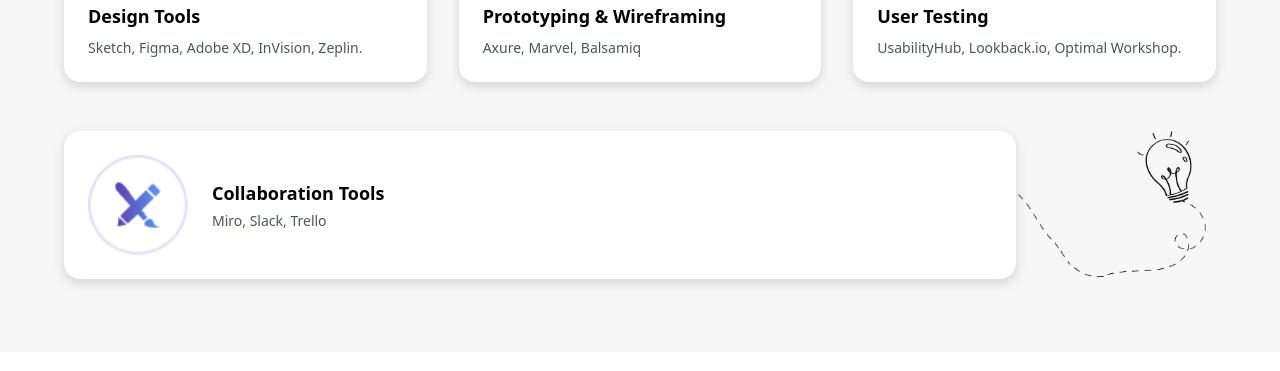
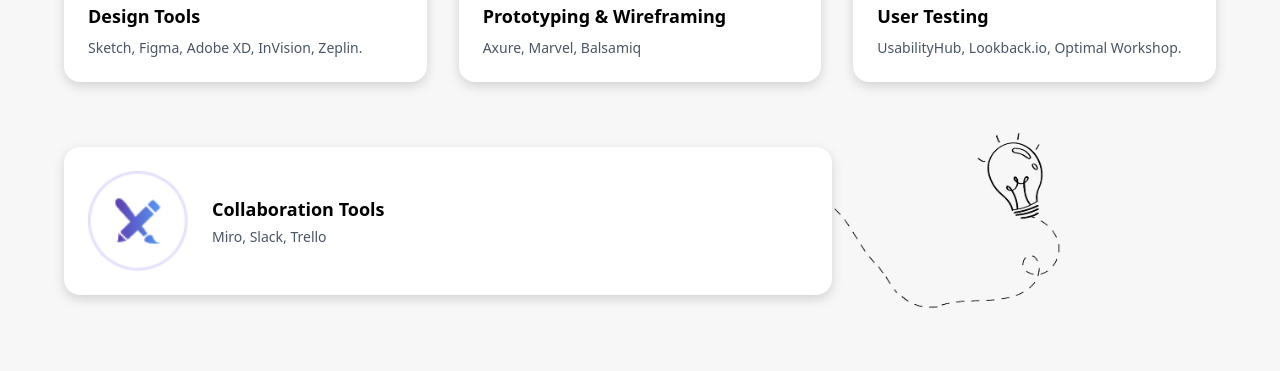
Before and after one commit to amantechDevise/placerIT_next, a Next.js app: page /UXDesign in a window 1280 px wide. Shown: the part 3180-3551 px from the top of the page. Built offline with nearby package versions, Linux system fonts and the light colour scheme.

Commit message:
set pages

```diff
--- a/src/app/_Components/DesignMatters.tsx
+++ b/src/app/_Components/DesignMatters.tsx
@@ -71,12 +71,12 @@
       </div>
 
 {/* Rocket + Horizontal Card Section */}
-<div className="flex flex-col md:flex-row items-center justify-end  mt-8 max-w-6xl mx-auto px-4 md:px-0"  data-aos="fade-up"
+<div className="flex flex-col md:flex-row  items-center justify-end  mt-8 max-w-6xl mx-auto px-4 md:px-0"  data-aos="fade-up"
      data-aos-anchor-placement="top-bottom">
   {/* Rocket on the left */}
 
   {/* Horizontal "Support & Optimization" Card */}
-  <div className="bg-white rounded-2xl shadow-[0_4px_12px_rgba(0,0,0,0.15)] p-6 flex flex-col md:flex-row items-center text-left hover:shadow-lg transition-shadow w-full ">
+  <div className="bg-white rounded-2xl shadow-[0_4px_12px_rgba(0,0,0,0.15)] p-6 flex flex-col md:flex-row md:basis-2/3 items-center text-start hover:shadow-lg transition-shadow w-full ">
     <div className="mb-4 md:mb-0 md:mr-6 flex-shrink-0">
       <img src={lastStep.icon} alt={lastStep.title} className="w-25 h-25" />
     </div>
@@ -85,8 +85,8 @@
       <p className="text-gray-600 text-sm">{lastStep.description}</p>
     </div>
   </div>
-    <div className="flex-shrink-0">
-    <img src="/images/s1.png" alt="Rocket path" className="w-20 md:w-50 h-auto  z-10" />
+    <div className="flex-shrink-0 md:basis-1/3">
+    <img src="/images/s1.png" alt="Rocket path" className="w-40 md:w-60 h-auto  z-10" />
   </div>
 
 </div>
```
